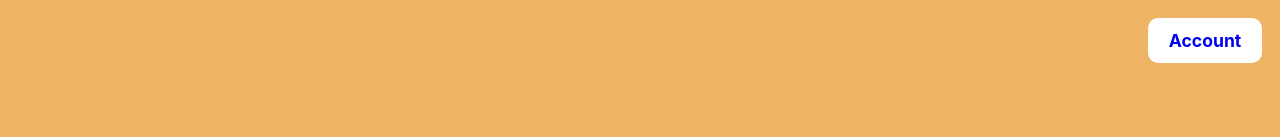
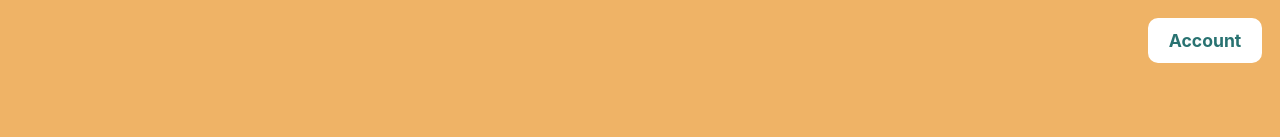
Before and after one commit to michael-mcmasters/Notecards, a React (Create React App) app: page / in a window 1280 px wide. Shown: the top 137 px of the page. Built offline with nearby package versions, Linux system fonts and the light colour scheme.

Commit message:
Style Navbar with color theme

```diff
--- a/src/components/Navbar/NavbarTwo.js
+++ b/src/components/Navbar/NavbarTwo.js
@@ -1,14 +1,17 @@
-import React from 'react';
+import React, { useContext } from 'react';
 import styled from "styled-components";
 import { Link } from "react-router-dom";
+import { ColorThemeContext } from "../custom_hooks/ColorThemeContext";
 
 const NavbarTwo = () => {
+  const theme = useContext(ColorThemeContext);
+
   return (
-    // Set style here to get rid of underline. Property is ignored when set as a styled-component.
-    <Account>
-      <Link to="/" style={{ textDecoration: 'none' }}>
+    // styled-components will not override Link's default styling, so must inline the styling instead.
+    <Account theme={theme}>
+      <Link to="/" style={{ color: theme.secBtnText, textDecoration: 'none' }}>
         Account
-        </Link>
+      </Link>
     </Account>
   );
 };
@@ -17,13 +20,12 @@ const Account = styled(Link)`
   margin: 1em;
   padding: 0.7em 1.2em;
   width: fit-content;
-  background-color: white;
+  background-color: ${props => props.theme.secBtnBG};
   border: none;
   border-radius: 10px;
   font-size: 1.1em;
   font-weight: bold;
   text-decoration: none;
-  color: #1F2C76;
 
   position: fixed;
   right: 0;
--- a/src/components/custom_hooks/ColorThemeContext.js
+++ b/src/components/custom_hooks/ColorThemeContext.js
@@ -4,18 +4,20 @@ export const COLORS = {
   lightMode: {
     icon: "white",
     btnBG: "#287271",
-    btnText: "white"
+    btnText: "white",
+    secBtnBG: "white",
+    secBtnText: "#287271"
   },
   darkMode: {
+    icon: "red",
+    btnBG: "orange",
+    btnText: "yellow"
   },
 };
 
-// When these are "called", they reference the <> provider tags below.
 export const ColorThemeContext = createContext();
 export const SetColorThemeContext = createContext();
 
-// Contexts are essentially functional components. By passing children here,
-// any children <> tags referencing this tag from the parent class can access these properties.
 export function ColorThemeProvider({ children }) {
   const [colorTheme, setColorTheme] = useState(COLORS.lightMode);
 
```
